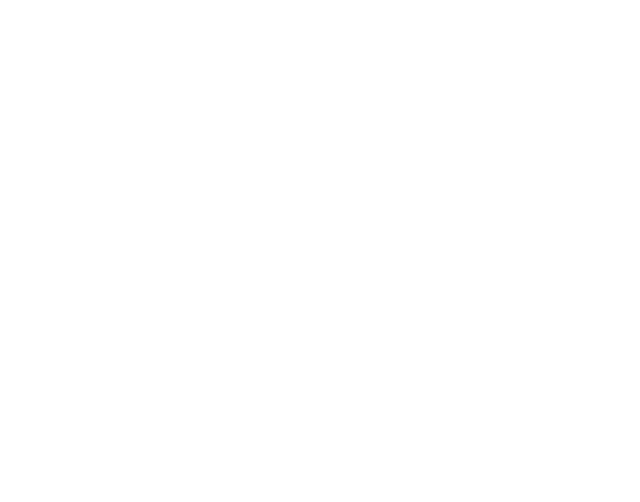
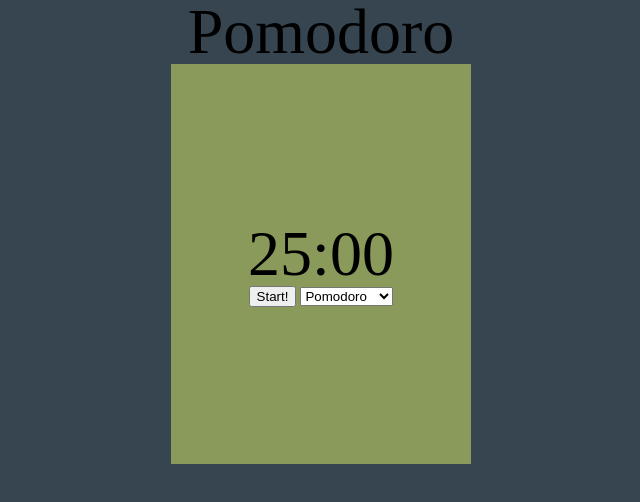
Before and after one commit to slivermarkr/pom, a website: page index.html in a window 1280 px wide. Shown: the whole page, without its empty margins (319-959 px from the left). Drawn offline with Linux system fonts and the light colour scheme.

Commit message:
laying out html and css

```diff
--- a/index.html
+++ b/index.html
@@ -3,8 +3,24 @@
 	<head>
 		<meta charset="UTF-8">
 		<title>Pomodoro</title>
+		<link rel="stylesheet" href="reset.css"></link>
+		<link rel="stylesheet" href="style.css"></link>
 	</head>
 	<body>
+		<h1>Pomodoro</h1>
+		<div class="container">
+		<div class="timeContainer">
+		25:00
+		</div>
+		<div class="btnGroup">
+		<button>Start!</button>
+		<select>
+		<option id="pomodoro" selected>Pomodoro</option>
+		<option id="short">Short Break</option>
+		<option id="long">Long Break</option>
+		</select>
+		</div>
+		</div>
 		<script src="./src/main.js">
 		</script>
 	</body>
--- /dev/null
+++ b/reset.css
@@ -0,0 +1,48 @@
+/* http://meyerweb.com/eric/tools/css/reset/
+   v2.0 | 20110126
+   License: none (public domain)
+*/
+
+html, body, div, span, applet, object, iframe,
+h1, h2, h3, h4, h5, h6, p, blockquote, pre,
+a, abbr, acronym, address, big, cite, code,
+del, dfn, em, img, ins, kbd, q, s, samp,
+small, strike, strong, sub, sup, tt, var,
+b, u, i, center,
+dl, dt, dd, ol, ul, li,
+fieldset, form, label, legend,
+table, caption, tbody, tfoot, thead, tr, th, td,
+article, aside, canvas, details, embed,
+figure, figcaption, footer, header, hgroup,
+menu, nav, output, ruby, section, summary,
+time, mark, audio, video {
+	margin: 0;
+	padding: 0;
+	border: 0;
+	font-size: 100%;
+	font: inherit;
+	vertical-align: baseline;
+}
+/* HTML5 display-role reset for older browsers */
+article, aside, details, figcaption, figure,
+footer, header, hgroup, menu, nav, section {
+	display: block;
+}
+body {
+	line-height: 1;
+}
+ol, ul {
+	list-style: none;
+}
+blockquote, q {
+	quotes: none;
+}
+blockquote:before, blockquote:after,
+q:before, q:after {
+	content: '';
+	content: none;
+}
+table {
+	border-collapse: collapse;
+	border-spacing: 0;
+}
--- /dev/null
+++ b/style.css
@@ -0,0 +1,22 @@
+body{
+	background-color:#36454F ;
+}
+
+.container{
+	background-color:#8A9A5B ;
+	width: 300px;
+	height: 400px;
+}
+
+body,
+.container{
+	display:flex;
+	justify-content: center;
+	align-items: center;
+	flex-direction: column;
+	align-text: text
+}
+
+h1, .timeContainer {
+	font-size: 4rem;
+}
```
Also changed, not shown: src/pomodoro.js (+31 -16 lines).
